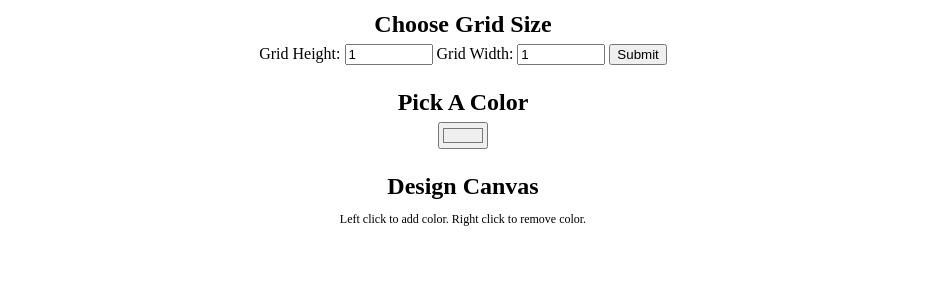
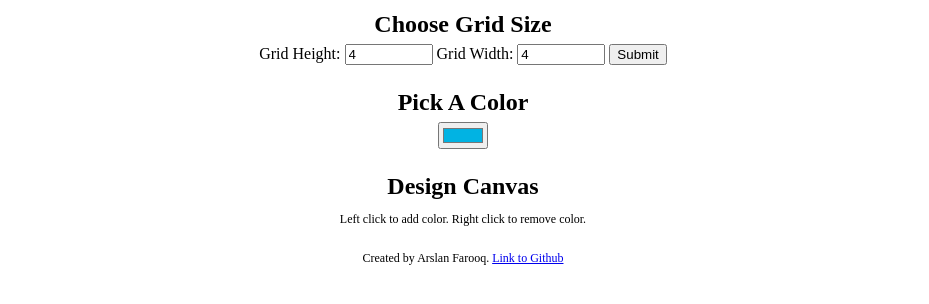
Before and after one commit to arslanfarooq/PixelArtMaker, a plain HTML site: page index.html in a window 1280 px wide. Shown: the part 126-430 px from the top of the page, without its empty margins (177-1106 px from the left). Drawn offline with nearby package versions, Linux system fonts and the light colour scheme.

Commit message:
small adjustments

```diff
--- a/designs.js
+++ b/designs.js
@@ -4,11 +4,11 @@
 // When size is submitted by the user, call makeGrid()
 
 const GRID = {
-	'rows': '1',
-	'columns': '1'
+	'rows': '4',
+	'columns': '4'
 };
 
-let color = '#efefef';
+let color = '#01b3e3';
 
 
 
--- a/index.html
+++ b/index.html
@@ -12,9 +12,9 @@
     <h2>Choose Grid Size</h2>
     <form id="sizePicker">
         Grid Height:
-        <input type="number" id="inputHeight" name="height" min="1" value="1">
+        <input type="number" id="inputHeight" name="height" min="1" value="4">
         Grid Width:
-        <input type="number" id="inputWeight" name="width" min="1" value="1">
+        <input type="number" id="inputWeight" name="width" min="1" value="4">
         <input type="submit">
     </form>
 
@@ -25,6 +25,11 @@
     <p>Left click to add color. Right click to remove color.</p>
     <table id="pixelCanvas"></table>
 
+    <div class="footer">
+        <div class="container">
+            <p>Created by Arslan Farooq. <a href="https://github.com/arslanfarooq/PixelArtMaker">Link to Github</a></p>
+        </div>
+    </div>
     <script src="designs.js"></script>
 </body>
 </html>
```
